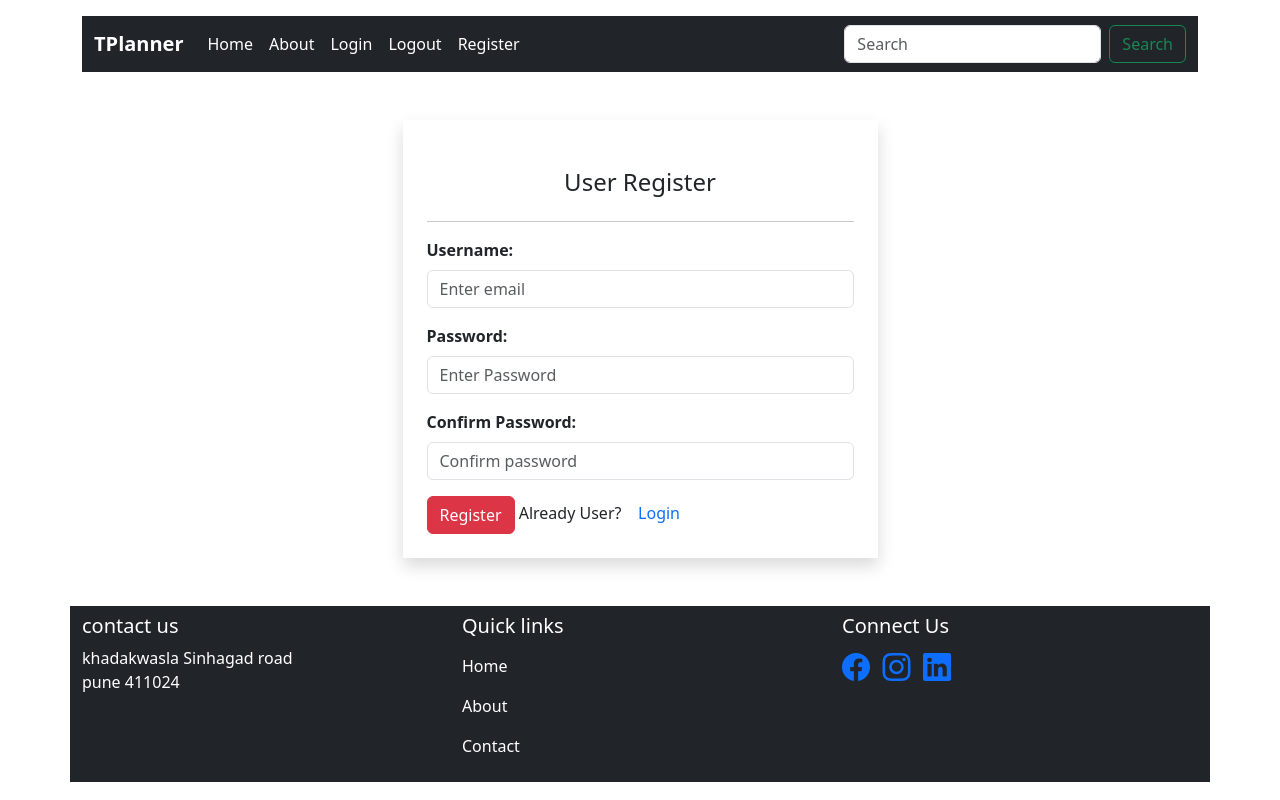
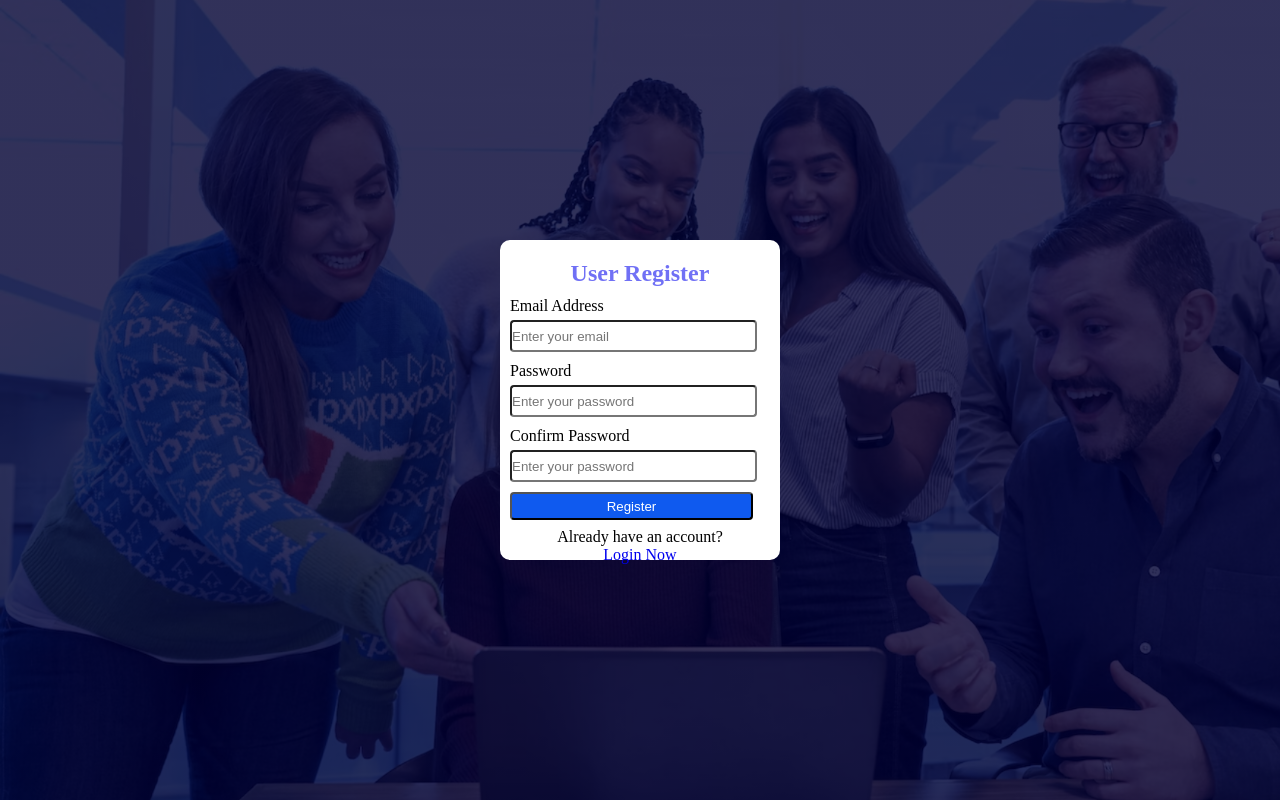
Before and after one commit to AniketRajendraGade/tickTech, a Django app: page / in a window 1280 px wide. Run offline with Django 4.2, Linux system fonts and the light colour scheme; some libraries are stand-ins or nearby versions.

Commit message:
first commit

```diff
--- /dev/null
+++ b/static/css/login.css
@@ -0,0 +1,77 @@
+*{
+    margin: 0;
+    padding: 0;
+
+}
+
+body{
+    height: 100vh;
+    display: flex;
+    align-items: center;
+    justify-content: center;
+    /* background-color: rgb(17, 143, 247); */
+    background:linear-gradient(rgba(0,0,50,0.8),rgba(0,0,50,0.8)), url("/static/img/back.png") ;
+    background-repeat: no-repeat;
+  background-size: cover;
+}
+
+.cointainer{
+    height: 320px;
+    width: 280px;
+
+    text-align: center;
+    border-radius: 10px;
+    background-color: white;
+}
+
+.cointainer h2{
+    margin-top: 20px;
+    color: rgb(112, 112, 245);
+}
+
+.main{
+    margin-top: 10px;
+    text-align: start;
+}
+
+.text{
+    margin-bottom: 5px;
+}
+input{
+    height: 28px;
+    width: 90%;
+    border-radius: 4px;
+}
+
+.input{
+    margin-left: 10px;
+    margin-top: 10px;
+    display: block;
+}
+
+button{
+    height: 28px;
+    width: 90%;
+    border-radius: 4px;
+    color: white;
+    border-radius: 4px;
+    background-color: rgb(15, 90, 239);
+}
+
+.but{
+    margin-top: 8px;
+}
+
+.for{
+    margin-top: 7px;
+    margin-bottom: 10px;
+}
+
+a{
+    text-decoration: none;
+    columns: rgb(15, 90, 239);
+}
+
+a:hover{
+    text-decoration: underline;
+}
--- a/templates/accounts/register.html
+++ b/templates/accounts/register.html
@@ -1,54 +1,69 @@
-{% extends 'todoapp/base.html' %}
-{% block 'main' %}
 
-<div class="row">
-    <div class="col-md-5 shadow my-5 mx-auto  p-4" >
+{% load static %}
+<!DOCTYPE html>
+<html lang="en">
+<head>
+    <meta charset="UTF-8">
+    <meta name="viewport" content="width=device-width, initial-scale=1.0">
+    <link rel="stylesheet" href="{% static 'css/login.css' %}">
+    <title>Document</title>
+</head>
+<body>
+    <div class="cointainer">
         {% if errmsg %}
                     <div class="alert alert-danger">
                         {{errmsg}}
                     </div>
         {% endif %}
-
-        <h4 align="center" class="my-4">User Register</h4>
-        <hr>
-        <form  method="POST" action="">
-
-
-            {% csrf_token %}
-
-            <div class="mb-3">
-                <label for="Input1" class="form-label"><strong>Username:</strong> </label>
-                <input type="email" class="form-control" name="uname" id="Input1" placeholder="Enter email">
-            </div>
-
-            <div class="mb-3">
-                <label for="Input2" class="form-label"><strong>Password:</strong> </label>
-                <input type="password" class="form-control" name="upass" id="Input2" placeholder="Enter Password">
-            </div>
-
-            <div class="mb-3">
-                <label for="Input3" class="form-label"><strong>Confirm Password:</strong> </label>
-                <input type="password" class="form-control" name="ucpass" id="Input3" placeholder="Confirm password">
-            </div>
-
-
+        <h2>User Register</h2>
+        <form method="POST" action="">
+            {%csrf_token%}
+            <div class="main">
+                <div class="input">
+                    <div class="text">
+                        <label for="">Email Address</label>
+                    </div>
+                    <input type="text"  name="uname" placeholder="Enter your email">
+                </div>
+                <div class="input">
+                    <div class="text">
+                        <label for="">Password</label>
+                    </div>
+                    <input type="text" name="upass" placeholder="Enter your password">
+                </div>
+                <div class="input">
+                    <div class="text">
+                        <label for="">Confirm Password</label>
+                    </div>
+                    <input type="text" name="ucpass" placeholder="Enter your password">
+                </div>
                 {% if success %}
                         <div class="alert alert-danger">
                           {{success}}
                         </div>
                 {% endif %}
+                <div class="input">
+
+                    <button>Register</button>
+                </div>
+            </div>
+            <div class="but">
 
 
+                <div class="for">
 
+                    <p>Already have an account?</p>
+                    <a href="/login">Login Now</a>
+                </div>
 
+            </div>
+            {% if success %}
+                <div class="alert alert-success">
+                    {{success}}
+                </div>
+                {% endif %}
+        </form>
 
-                 <tr>
-                     <td colspan="2" align="center"> <input type="submit" value="Register" class="btn btn-danger"></td>
-                     Already User? &nbsp;&nbsp <a href="/login" style="text-decoration: none;">Login</a>
-                 </tr>
-            </table>
-        </form>
     </div>
-</div>
-
-{% endblock 'main' %}
+</body>
+</html>
--- a/todoapp/urls.py
+++ b/todoapp/urls.py
@@ -3,8 +3,9 @@ from django.urls import path
 from todoapp import views
 
 urlpatterns = [
+    path('',views.user_register),
     path('dashboard',views.dashboard),
-    path('',views.user_register),
+    path('register',views.user_register),
     path('login',views.user_login),
     path('logout',views.user_logout),
     path('delete/<rid>',views.delete),
--- a/todoapp/views.py
+++ b/todoapp/views.py
@@ -47,7 +47,6 @@ def dashboard(request):
         q2=Q(is_deleted=False)
         t=Task.objects.filter(q1 & q2)
         # print(t)
-        sendpendingemail(t)
         content['data']=t
         return render(request,'todoapp/dashboard.html',content)
 
@@ -178,29 +177,3 @@ def datesort(request,dv):
 
 
     return render(request,'todoapp/dashboard.html',content)
-
-
-def sendpendingemail(t):
-
-    for x in t:
-        if x.status==0:
-            d=x.enddate.day
-            # print(d)
-            curdt=datetime.datetime.now().day
-
-            diff=d-curdt
-
-            if diff==1:
-                rec=x.uid.email
-                # print(rec)
-                subject="REMINDER"
-                msg=x.name+" Task is due for 1 day"
-                sender='aniketgade04@gmail.com'
-                send_mail(
-                    subject,
-                    msg,
-                    sender,
-                    [rec],
-                    fail_silently=False,
-
-                )
```
Also changed, not shown: templates/accounts/login.html (+45 -27 lines), templates/todoapp/header.html (+0 -13 lines), todo/settings.py (+2 -8 lines), static/img/back.png (added).
